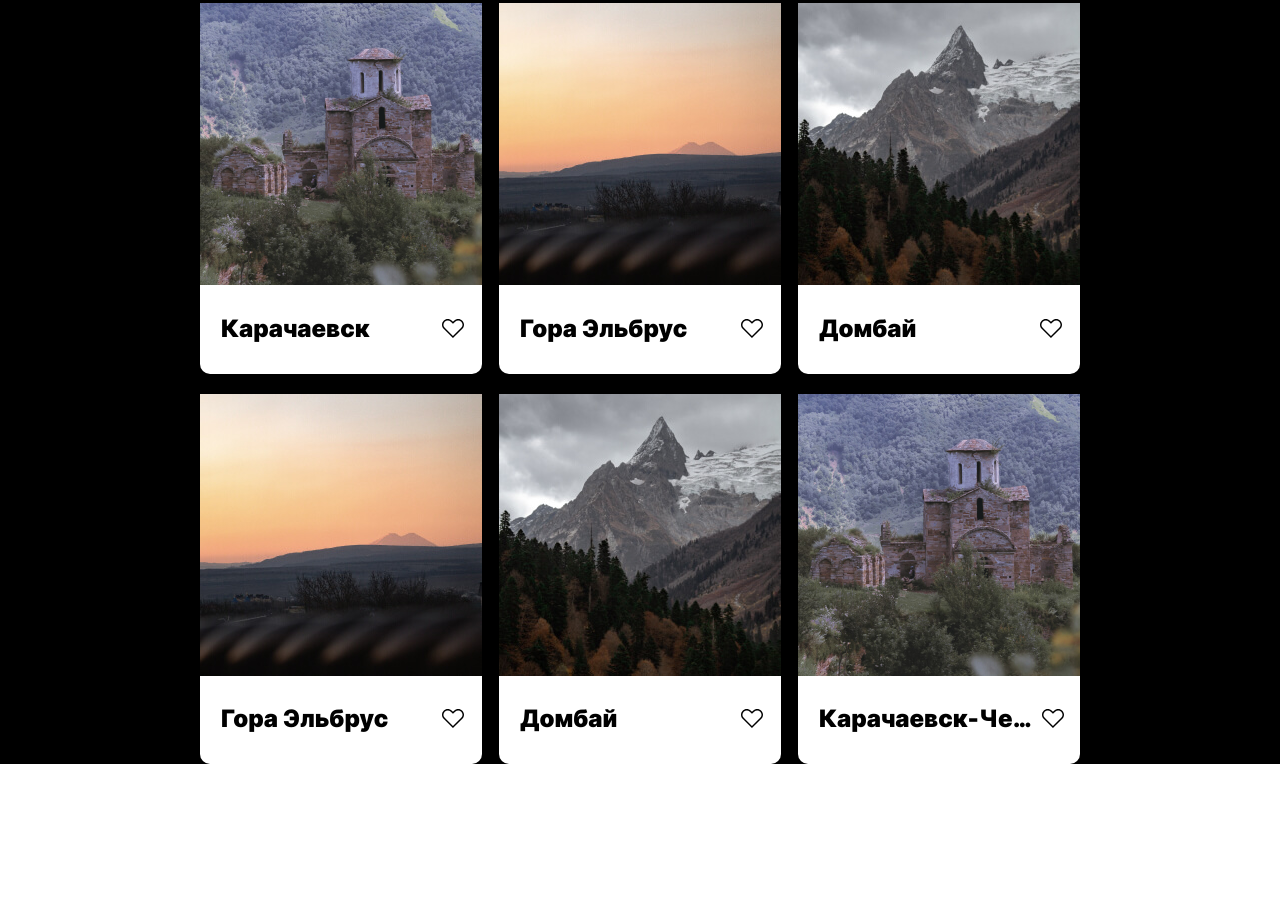
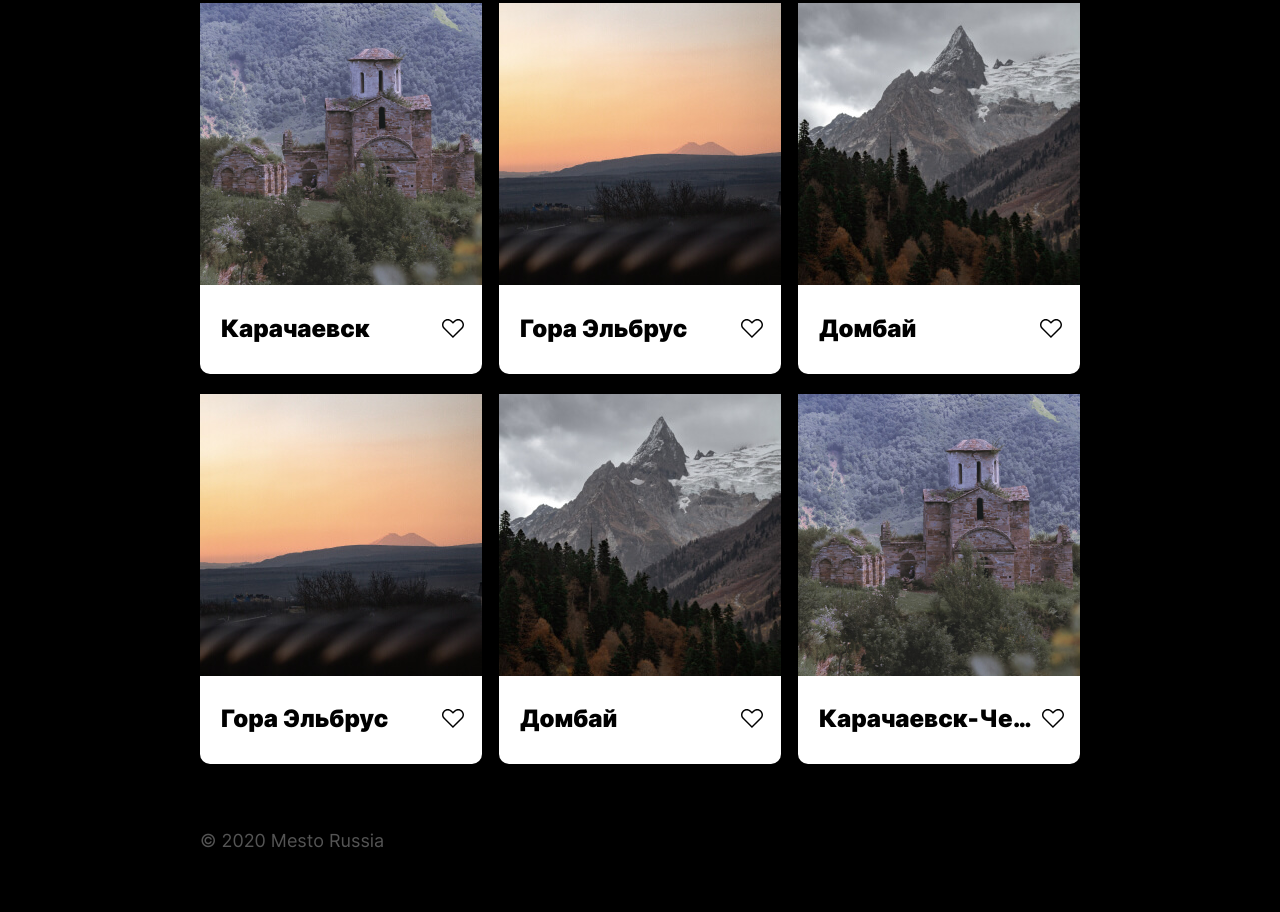
Before and after one commit to EvgenyKarashchuk/mesto, a plain HTML site: page index.html in a window 1280 px wide. Shown: the part 337-1249 px from the top of the page. Before the commit the page ends 1101 px from the top, so only its background shows below. Drawn offline with Linux system fonts and the light colour scheme.

Commit message:
feat: добавить блок footer

```diff
--- a/blocks/main/main.css
+++ b/blocks/container/container.css
@@ -1,24 +1,24 @@
-.main {
+.container {
   margin: 0 auto;
 }
 @media screen and (max-width: 768px) {
-  .main {
+  .container {
     padding: 0 19px;
   }
 }
 @media screen and (min-width: 768px) {
-  .main {
+  .container {
     max-width: 680px;
   }
 }
 @media screen and (min-width: 890px) {
-  .main {
+  .container {
     max-width: 780px;
   }
 }
 
 @media screen and (min-width: 1024px) {
-  .main {
+  .container {
     max-width: 880px;
   }
 }
--- /dev/null
+++ b/blocks/footer/__title/footer__title.css
@@ -0,0 +1,15 @@
+.footer__title {
+  color: #545454;
+  font-weight: normal;
+  font-size: 14px;
+  line-height: 17px;
+  margin: 0;
+  padding: 48px 0 36px;
+}
+@media screen and (min-width: 768px) {
+  .footer__title {
+    font-size: 18px;
+    line-height: 22px;
+    padding: 66px 0 60px;
+  }
+}
--- a/index.html
+++ b/index.html
@@ -13,7 +13,7 @@
         <img class="header__logo" src="images/logo.svg" alt="Логотип Mesto" />
         <div class="header__line"></div>
       </header>
-      <main class="main">
+      <main class="main container">
         <section class="profile">
           <div class="profile__column">
             <img
@@ -92,6 +92,9 @@
           </article>
         </section>
       </main>
+      <footer class="footer container">
+        <h2 class="footer__title">© 2020 Mesto Russia</h2>
+      </footer>
     </div>
     <script src="./scripts/index.js"></script>
   </body>
--- a/pages/index.css
+++ b/pages/index.css
@@ -4,8 +4,8 @@
 /* style block Page */
 @import url(../blocks/page/page.css);
 
-/* style bock Main */
-@import url(../blocks/main/main.css);
+/* style bock Container */
+@import url(../blocks/container/container.css);
 
 /* style block Header */
 @import url(../blocks/header/header.css);
@@ -32,3 +32,6 @@
 @import url(../blocks/card/__row/card__row.css);
 @import url(../blocks/card/__title/card__title.css);
 @import url(../blocks/card/__image-heart/card__image-heart.css);
+
+/* style block Footer */
+@import url(../blocks/footer/__title/footer__title.css); ;
```
